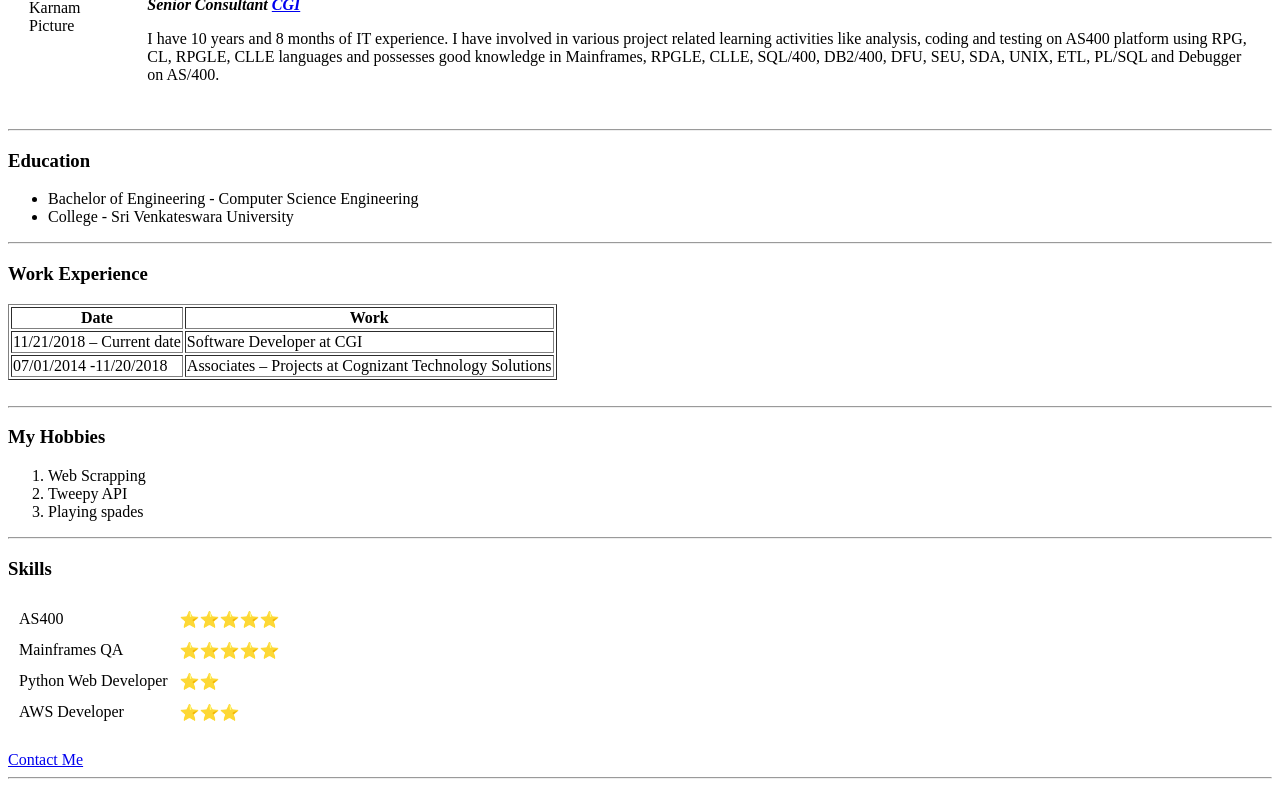
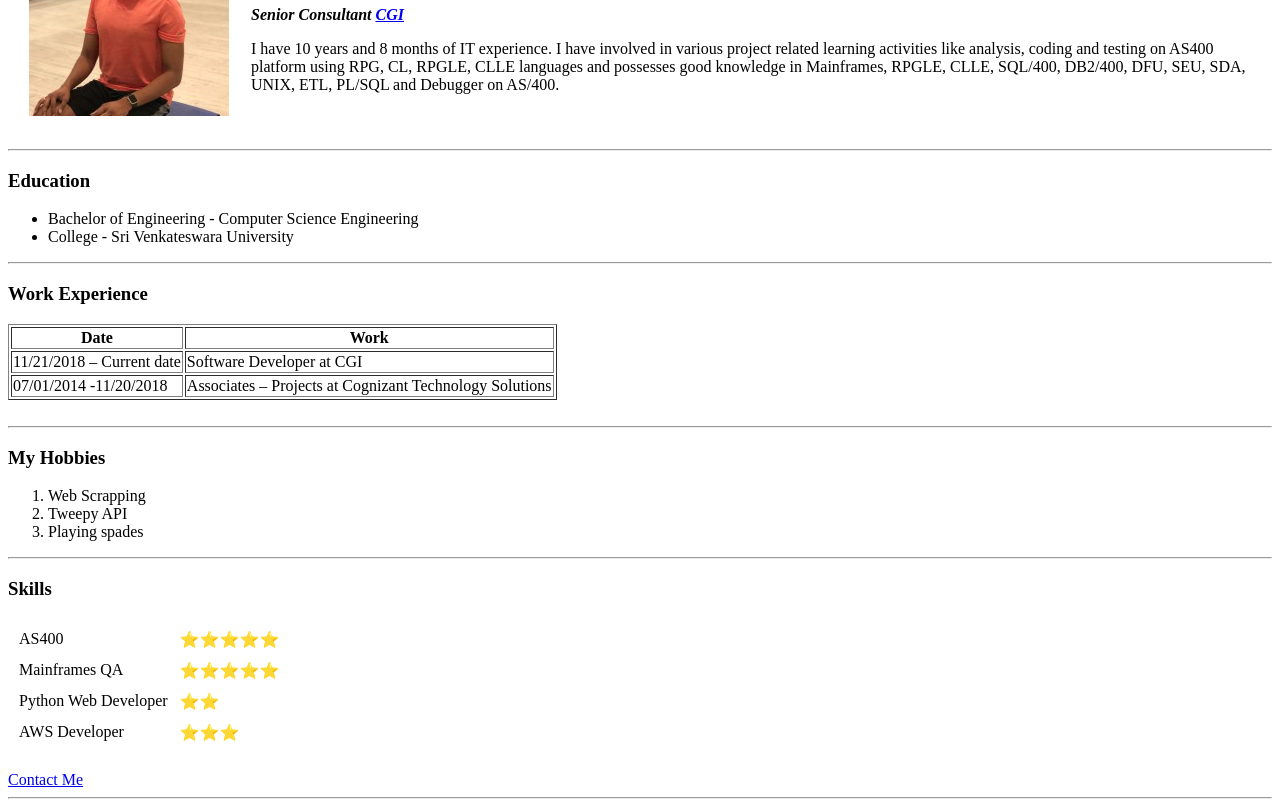
Before and after one commit to anil050388/CV, a plain HTML site: page index.html in a window 1280 px wide. Shown: the part 113-920 px from the top of the page. Drawn offline with Linux system fonts and the light colour scheme.

Commit message:
Update index.html

```diff
--- a/index.html
+++ b/index.html
@@ -8,7 +8,7 @@
   <body>
     <table cellspacing = '20'>
       <tr>
-        <td><img src="anil050388/CV/blob/main/AnilKarnam.jpg" alt="Anil Karnam Picture" width=”500″ height=”600″></td>
+        <td><img src="CV/AnilKarnam.jpg" alt="Anil Karnam Picture" width=”500″ height=”600″></td>
         <td><h1>Anil Karnam</h1>
         <p><em><strong>Senior Consultant <a href="https://www.cgi.com/en/healthcare">CGI</a></strong></em></p>
         <p>
```
